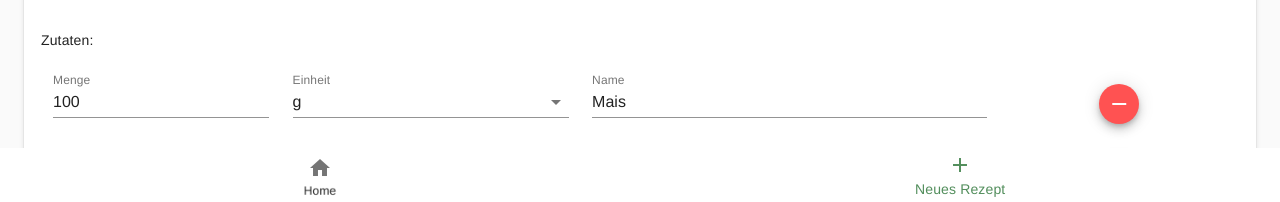
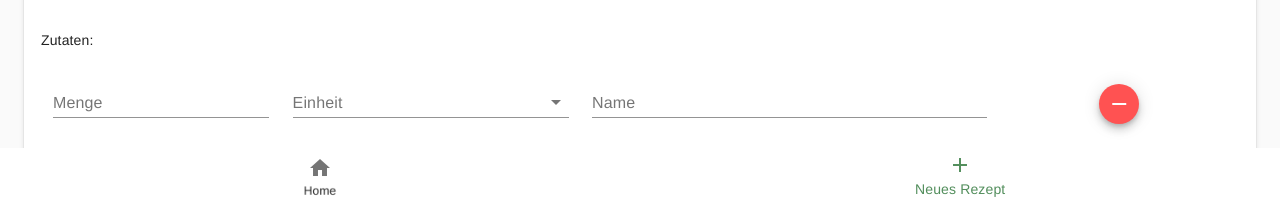
Before and after one commit to schlakob/Rezeptbuch, a Vue app: page /add in a window 1280 px wide. Shown: the part 596-798 px from the top of the page. Built offline with nearby package versions, Linux system fonts and the light colour scheme.

Commit message:
Add and Edit changes

```diff
--- a/src/views/AddRezept.vue
+++ b/src/views/AddRezept.vue
@@ -121,8 +121,7 @@ export default {
         beschreibung: "",
         dauer: "",
         zutaten: [
-          {name: "Mais", menge:"100", einheit:"g"},
-          {name: "Nudeln", menge:"200", einheit:"kg"}
+          {}
         ]
       }
     };
--- a/src/views/EditRezept.vue
+++ b/src/views/EditRezept.vue
@@ -193,7 +193,7 @@ export default {
             await firebase.storage().ref('rezeptBilder/' + this.form.id + "_1280x720").delete().then(function() {
                 console.log("File successfully deleted!");
             }).catch(function(error) {
-                console.error("Error removing File: ", error);
+                // console.error("Error removing File: ", error);
             });
             await db.collection('rezepte').doc(this.form.id).delete().then(function() {
                 console.log("Document successfully deleted!");
```
